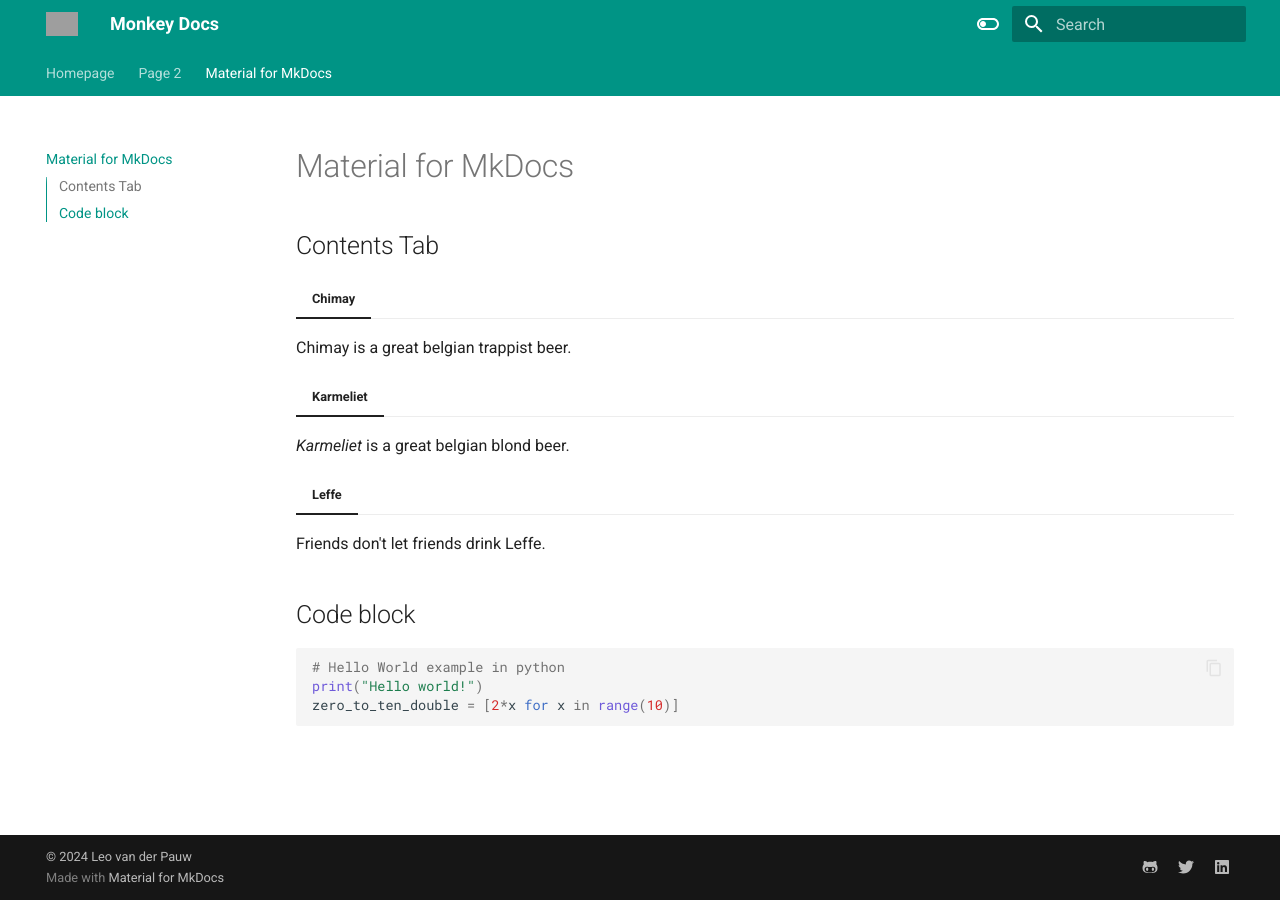
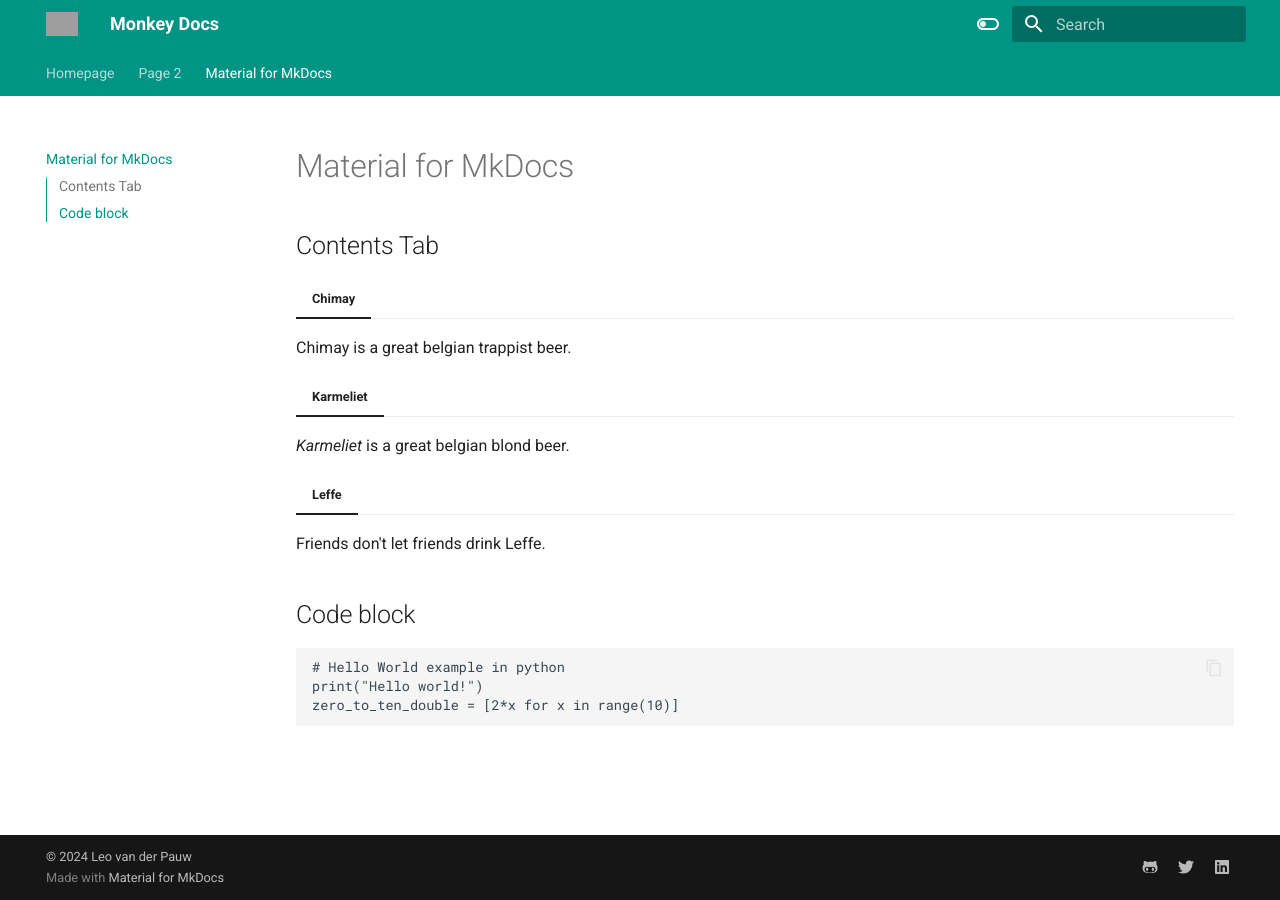
Before and after one commit to lp182501/mkdocs, an MkDocs documentation site: the page built from docs/page3.md, in a window 1280 px wide. Built offline with MkDocs 1.6.1 and Material for MkDocs 9.7.7, drawn with Linux system fonts in a browser that asks for light colours; grey boxes are pictures that could not be loaded.

Commit message:
Update mkdocs.yml

```diff
--- a/mkdocs.yml
+++ b/mkdocs.yml
@@ -55,7 +55,7 @@ markdown_extensions:
   - pymdownx.emoji:
       emoji_index: !!python/name:material.extensions.emoji.twemoji
       emoji_generator: !!python/name:material.extensions.emoji.to_svg
-  - pymdownx.superfences
+  #- pymdownx.superfences
   - pymdownx.tabbed:
       alternate_style: true
   # More pymdownx extensions...
```
